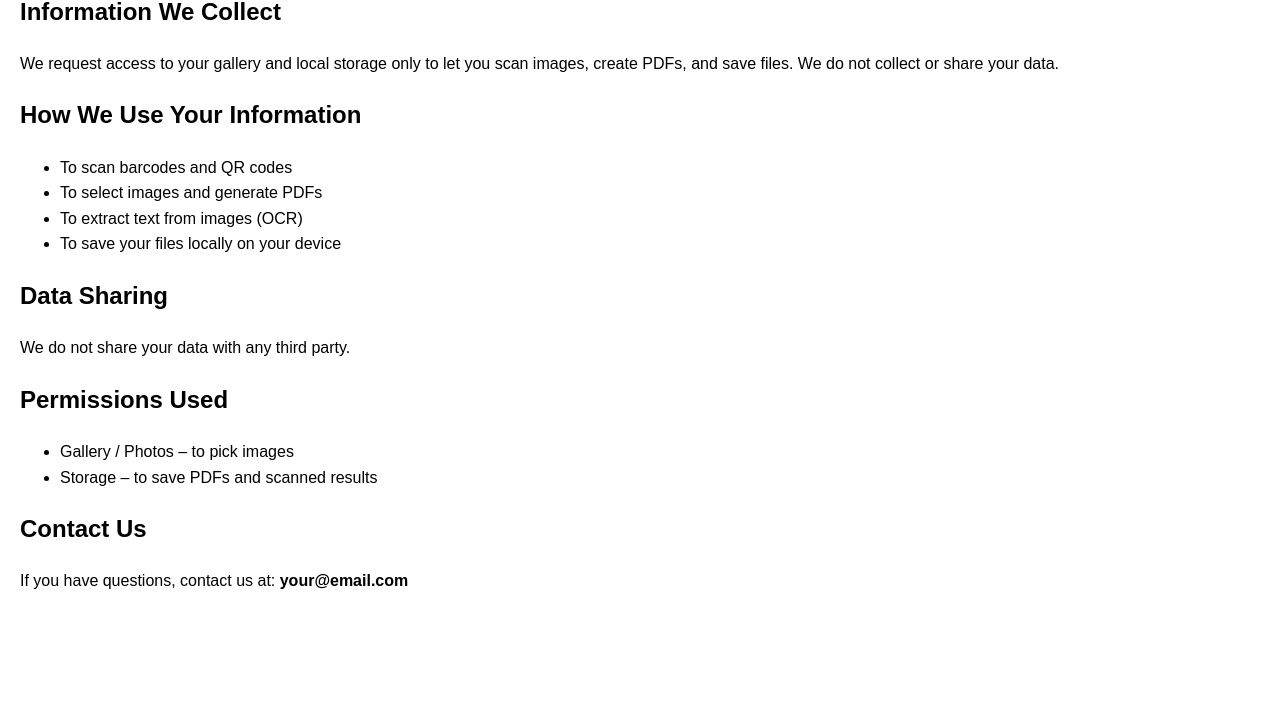
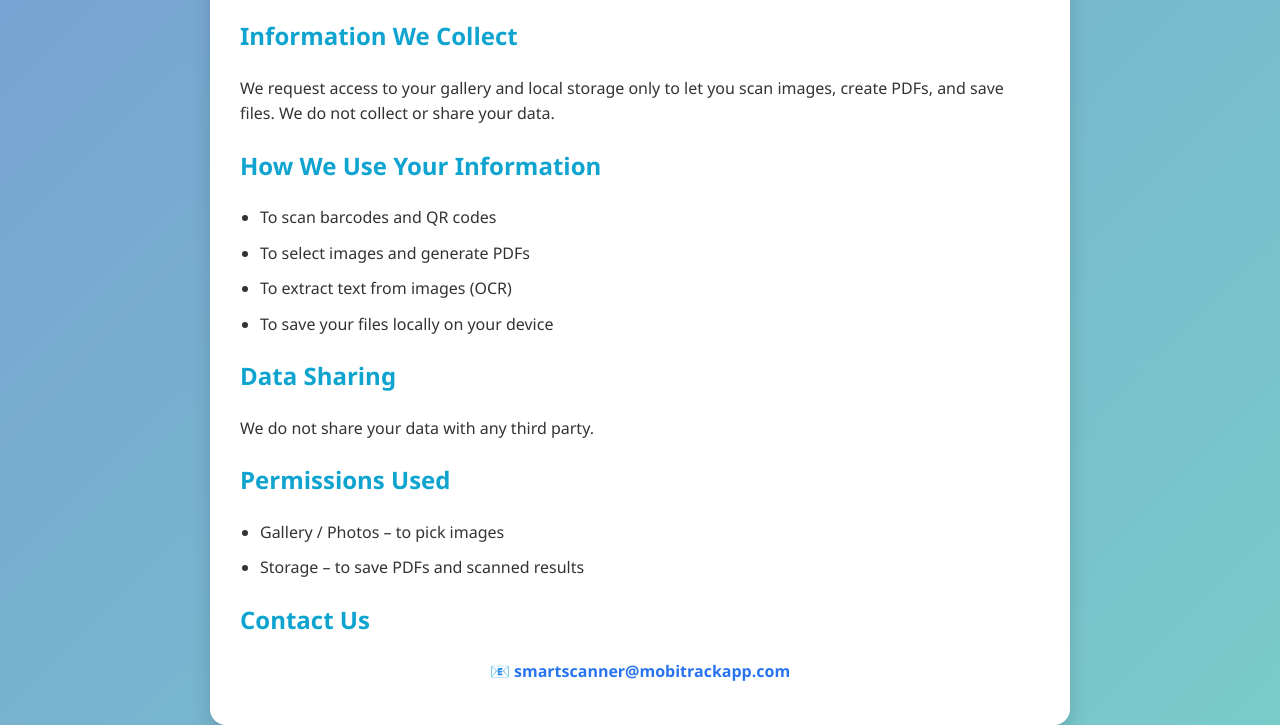
Before and after one commit to hasha7122/smartScanner, a plain HTML site: page index.html in a window 1280 px wide. Shown: the part 147-872 px from the top of the page. Before the commit the page ends 800 px from the top, so only its background shows below. Drawn offline with Linux system fonts and the light colour scheme.

Commit message:
Update index.html

```diff
--- a/index.html
+++ b/index.html
@@ -4,8 +4,64 @@
   <meta charset="UTF-8">
   <meta name="viewport" content="width=device-width, initial-scale=1.0">
   <title>Privacy Policy - Smart Scanner</title>
+  <style>
+    body {
+      margin: 0;
+      font-family: 'Segoe UI', Tahoma, Geneva, Verdana, sans-serif;
+      line-height: 1.6;
+      background: linear-gradient(135deg, #77A1D3, #79CBCA);
+      color: #333;
+      display: flex;
+      justify-content: center;
+      align-items: center;
+      min-height: 100vh;
+    }
+
+    .container {
+      background: #fff;
+      max-width: 800px;
+      width: 90%;
+      padding: 30px;
+      border-radius: 16px;
+      box-shadow: 0px 8px 20px rgba(0,0,0,0.15);
+      animation: fadeIn 1s ease-in-out;
+    }
+
+    h1 {
+      text-align: center;
+      color: #2874f0;
+      margin-bottom: 10px;
+    }
+
+    p, li {
+      font-size: 16px;
+      margin-bottom: 10px;
+    }
+
+    h2 {
+      margin-top: 20px;
+      color: #0fa4cf;
+    }
+
+    ul {
+      padding-left: 20px;
+    }
+
+    .contact {
+      text-align: center;
+      margin-top: 20px;
+      font-weight: bold;
+      color: #2874f0;
+    }
+
+    @keyframes fadeIn {
+      from { opacity: 0; transform: translateY(20px); }
+      to { opacity: 1; transform: translateY(0); }
+    }
+  </style>
 </head>
-<body style="font-family: Arial, sans-serif; margin: 20px; line-height: 1.6;">
+<body>
+  <div class="container">
     <h1>Privacy Policy for Smart Scanner</h1>
     <p><strong>Effective Date:</strong> September 1, 2025</p>
 
@@ -30,6 +86,7 @@
     </ul>
 
     <h2>Contact Us</h2>
-  <p>If you have questions, contact us at: <strong>your@email.com</strong></p>
+    <p class="contact">📧 smartscanner@mobitrackapp.com</p>
+  </div>
 </body>
 </html>
```
Lines whose indentation alone changed are shown as unchanged.
